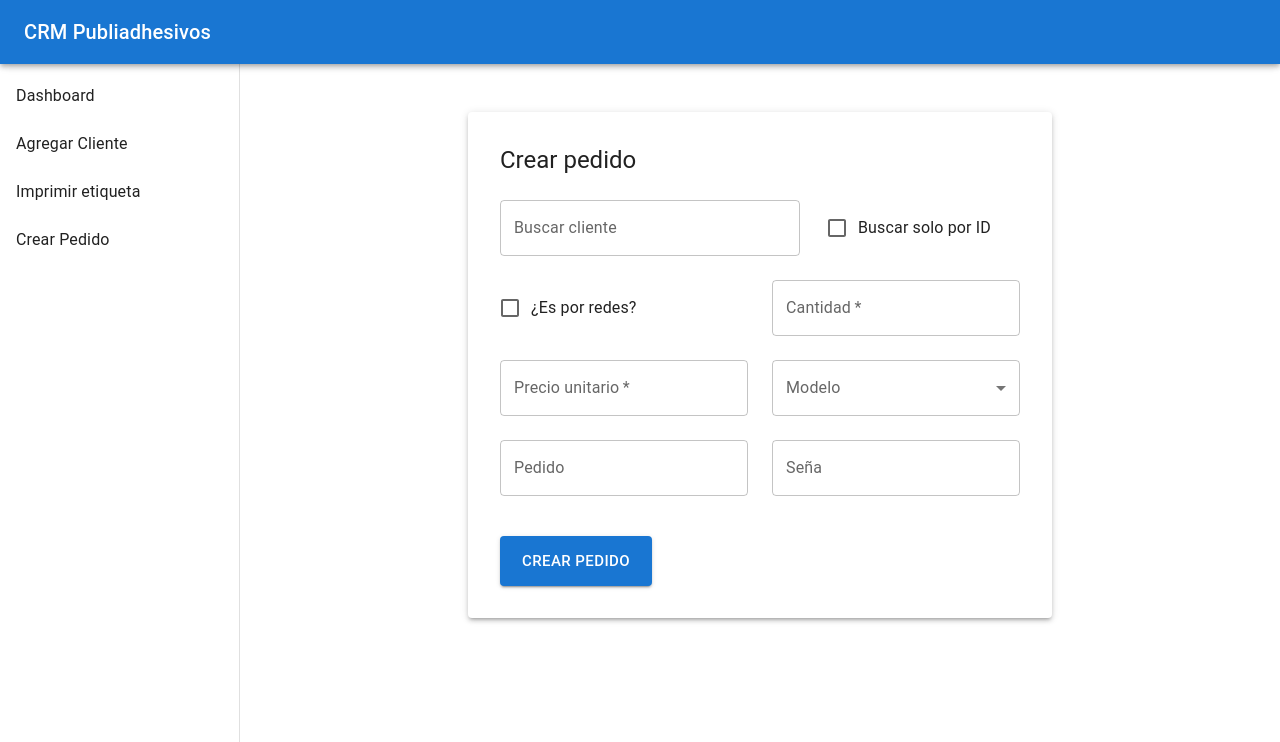
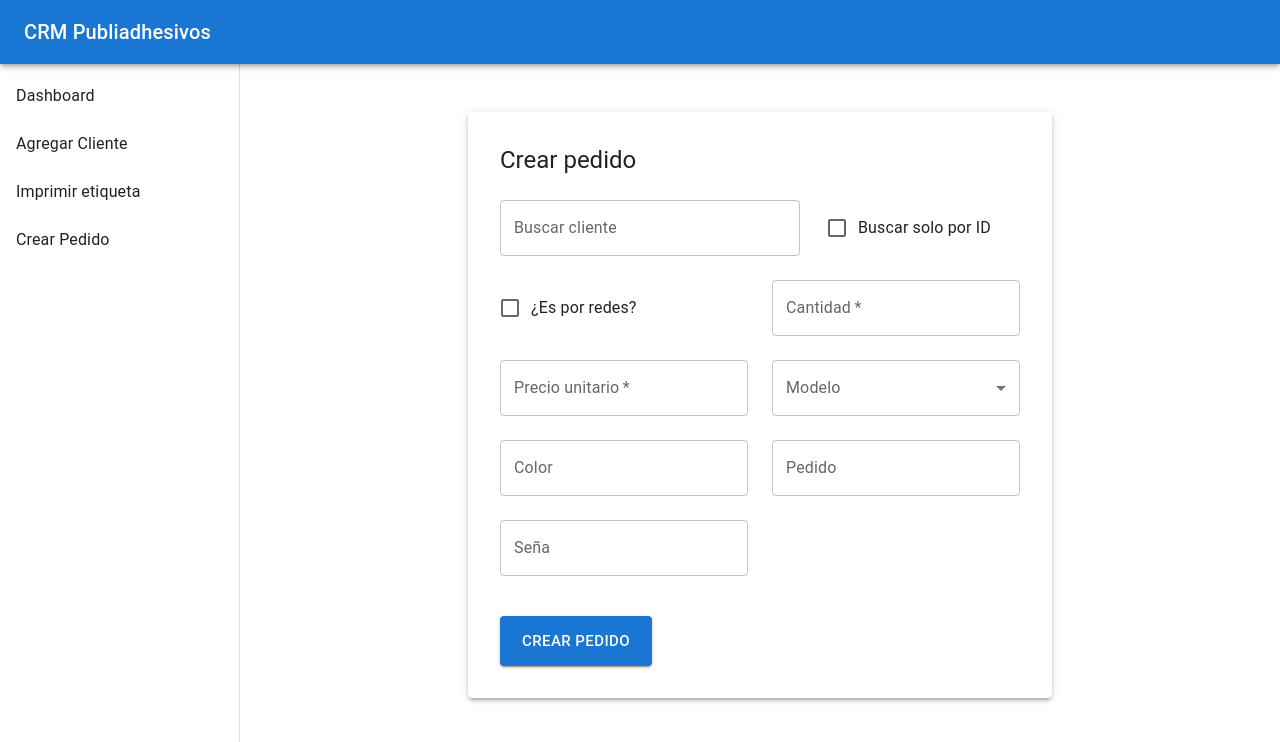
Before and after one commit to micalopez0112/crm-system, a React (Vite) app in the folder frontend/: page /order in a window 1280 px wide. Shown: the top 742 px of the page. Built offline with nearby package versions, Linux system fonts and the light colour scheme.

Commit message:
adding color column

```diff
--- a/frontend/src/components/AddOrder/OrderForm.tsx
+++ b/frontend/src/components/AddOrder/OrderForm.tsx
@@ -26,6 +26,7 @@ export default function OrderForm() {
     customer_id: null,
     redes: false,
     cantidad: null,
+    color: null,
     precio: null,
     modelo: "",
     pedido: "",
@@ -99,6 +100,7 @@ export default function OrderForm() {
         pedido: formData.pedido,
         senia: Number(formData.senia),
         producto_base64: formData.producto,
+        color: formData.color,
       });
 
       alert("✅ Pedido creado");
@@ -184,6 +186,17 @@ export default function OrderForm() {
             </FormControl>
 
             <TextField
+              name="color"
+              label="Color"
+              value={formData.color}
+              onChange={handleChange}
+              multiline
+              fullWidth
+              size={isMobile ? "small" : "medium"}
+              sx={{ gridColumn: { sm: "span 1" } }}
+            />
+
+            <TextField
               name="pedido"
               label="Pedido"
               value={formData.pedido}
--- a/frontend/src/models/Order.tsx
+++ b/frontend/src/models/Order.tsx
@@ -7,4 +7,5 @@ export interface Order {
   pedido: string;
   senia: number;
   producto_base64: File | string | null;
+  color?: string;
 }
```
Also changed, not shown: 2 other files (tests, documents, lock files or other folders).
